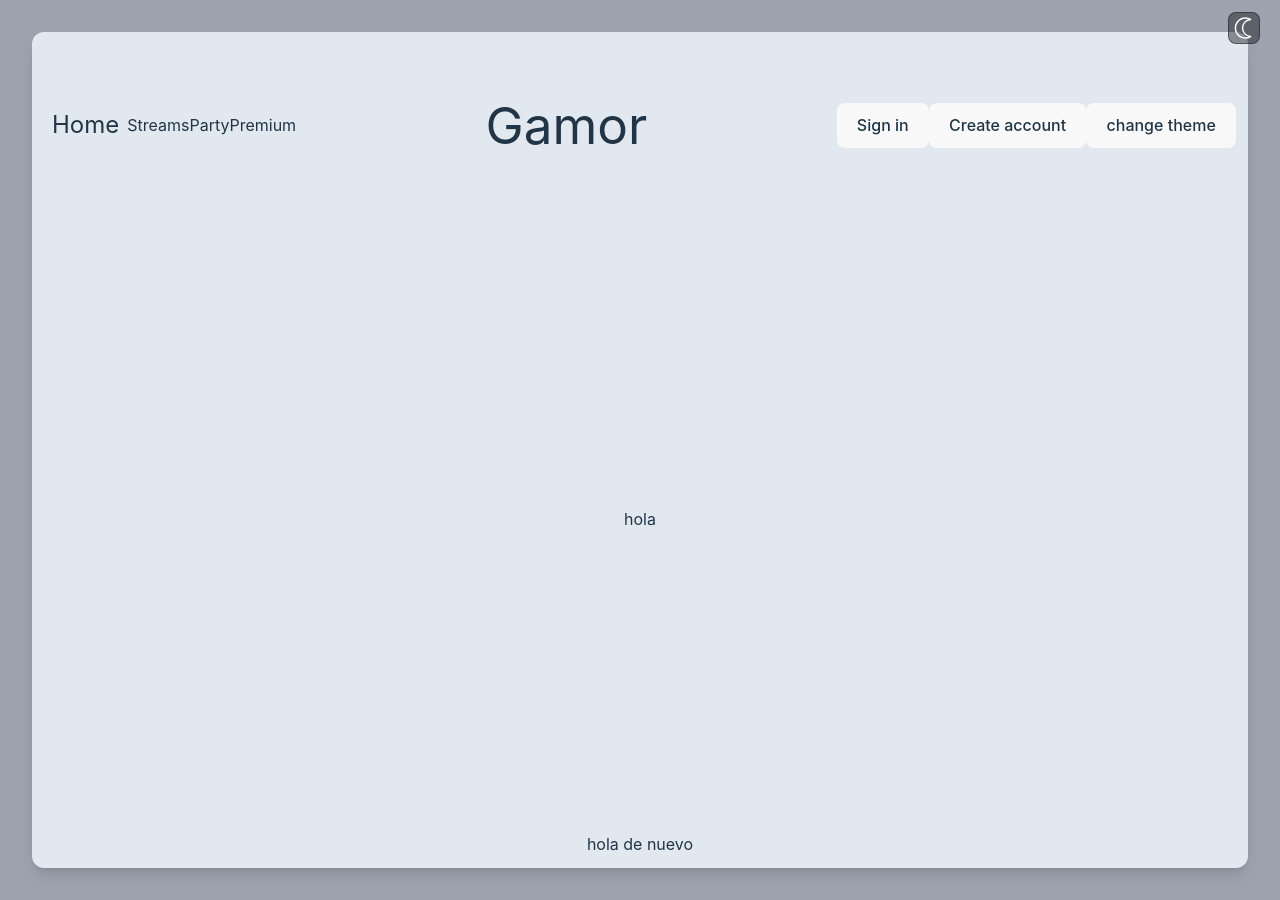
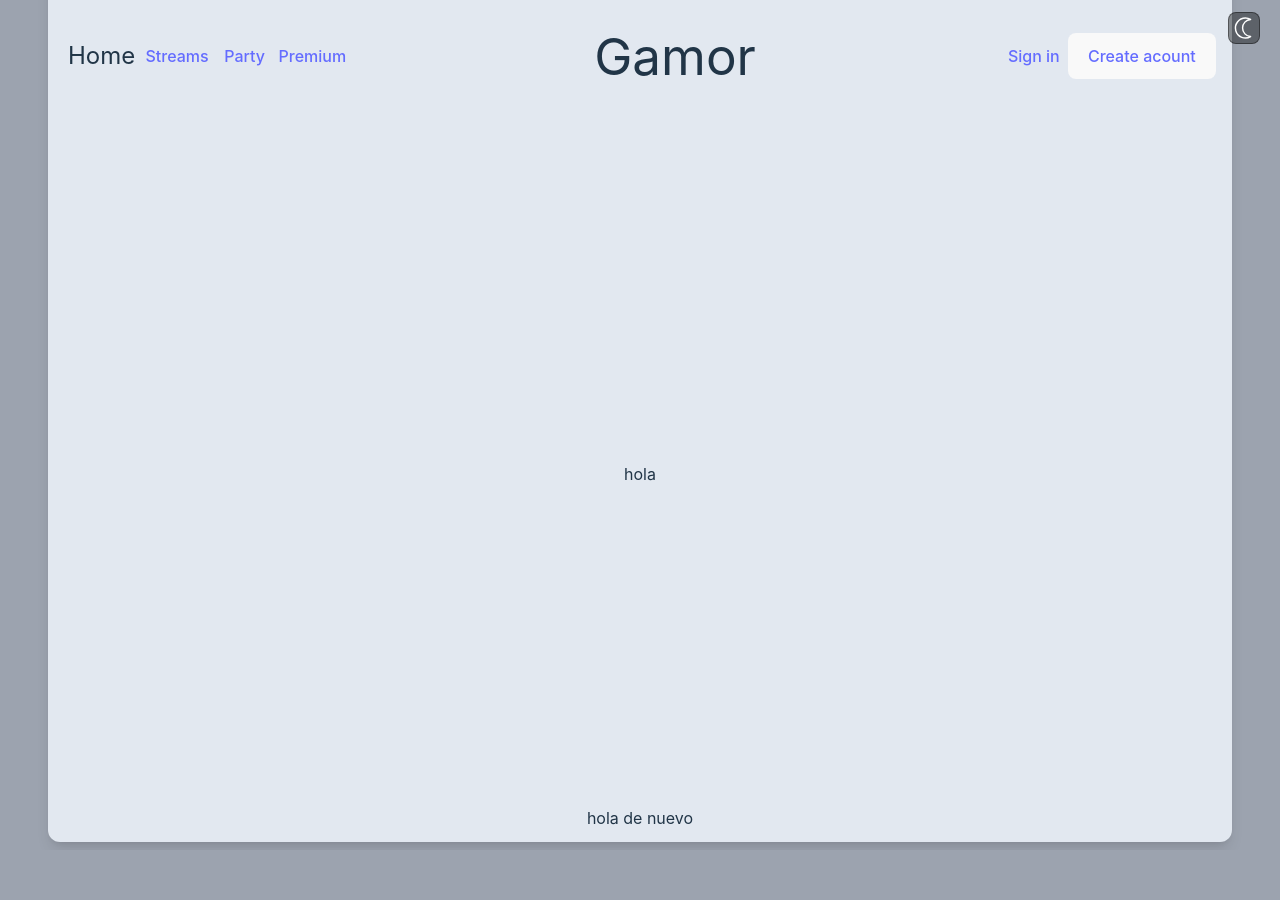
Before and after one commit to nardis9501/gamor-react-with-vite, a React (Vite) app: page / in a window 1280 px wide. After the commit the page ends 850 px from the top, so only its background shows below. Built offline with nearby package versions, Linux system fonts and the light colour scheme.

Commit message:
style: layout and change styles on the home page

```diff
--- a/src/App.css
+++ b/src/App.css
@@ -1,8 +1,8 @@
 #root {
-  width: 1280px;
-  height: 900px;
-  margin: 0 auto;
-  padding: 2rem;
+  width: 100%;
+  height: 100vh;
+  /* margin: 0 auto; */
+  /* padding: 2rem; */
   text-align: center;
   display: flex;
   place-content: center;
--- a/src/App.jsx
+++ b/src/App.jsx
@@ -2,34 +2,39 @@ import { useState } from "react";
 import reactLogo from "./assets/react.svg";
 import viteLogo from "/vite.svg";
 import "./App.css";
-const handlerCilck = () => {
-  document.documentElement.classList.toggle("dark");
-};
+import { Link } from "react-router-dom";
+import Layout from "./components/Layout";
+
 function App() {
   return (
     <>
+      <Layout>
         <div className="conteiner flex flex-col justify-between  dark:bg-gray-800/80 bg-slate-200 shadow-lg dark:shadow-lg h-full w-full rounded-xl p-3">
           <div className="flex flex-row items-center justify-between h-1/5 w-full">
             <section className="flex items-center">
               <h2 className="text-2xl p-2">Home</h2>
-            <div className="flex">
-              <ol>Streams</ol>
-              <ol>Party</ol>
-              <ol>Premium</ol>
+              <div className="grid grid-cols-3">
+                <a>Streams</a>
+                <a>Party</a>
+                <a>Premium</a>
               </div>
             </section>
             <section>
               <h1 className="flex items-center justify-center">Gamor</h1>
             </section>
             <section className="flex items-center justify-between">
-            <button>Sign in</button>
-            <button>Create account</button>
-            <button onClick={handlerCilck}>change theme</button>
+              <div className="m-1">
+                <Link to={"/login"}>Sign in</Link>
+              </div>
+              <button className="m-1">
+                <Link to={"/login/create-acount"}>Create acount</Link>
+              </button>
             </section>
           </div>
           <div>hola</div>
           <div>hola de nuevo</div>
         </div>
+      </Layout>
     </>
   );
 }
--- /dev/null
+++ b/src/components/Layout.jsx
@@ -0,0 +1,9 @@
+import React from "react";
+
+export default function Layout({ children }) {
+  return (
+    <>
+      <main className="h-[900px] w-[1200px] p-2">{children}</main>
+    </>
+  );
+}
--- a/src/index.css
+++ b/src/index.css
@@ -33,7 +33,7 @@ body {
   margin: 0;
   display: flex;
   place-items: center;
-  min-width: 320px;
+  min-width: 220px;
   min-height: 100vh;
 }
 
```
Lines whose indentation alone changed are shown as unchanged.
